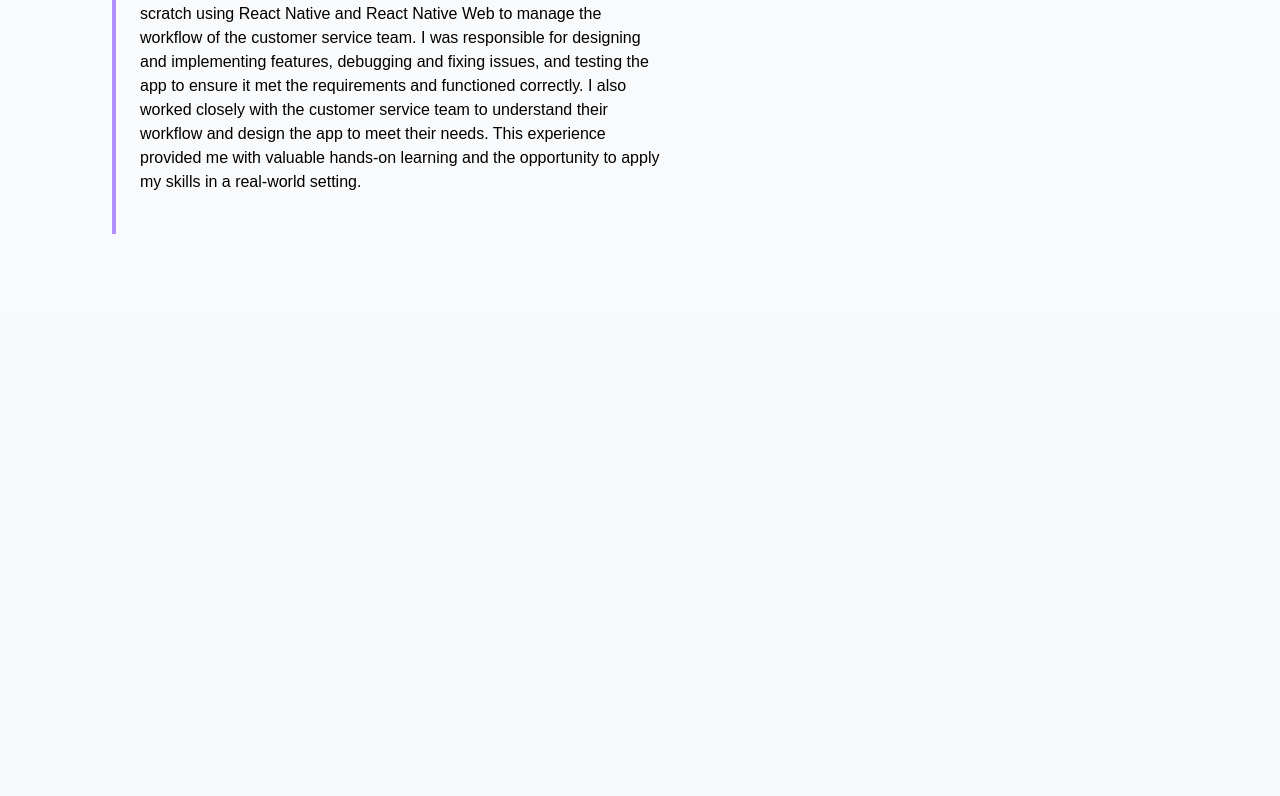
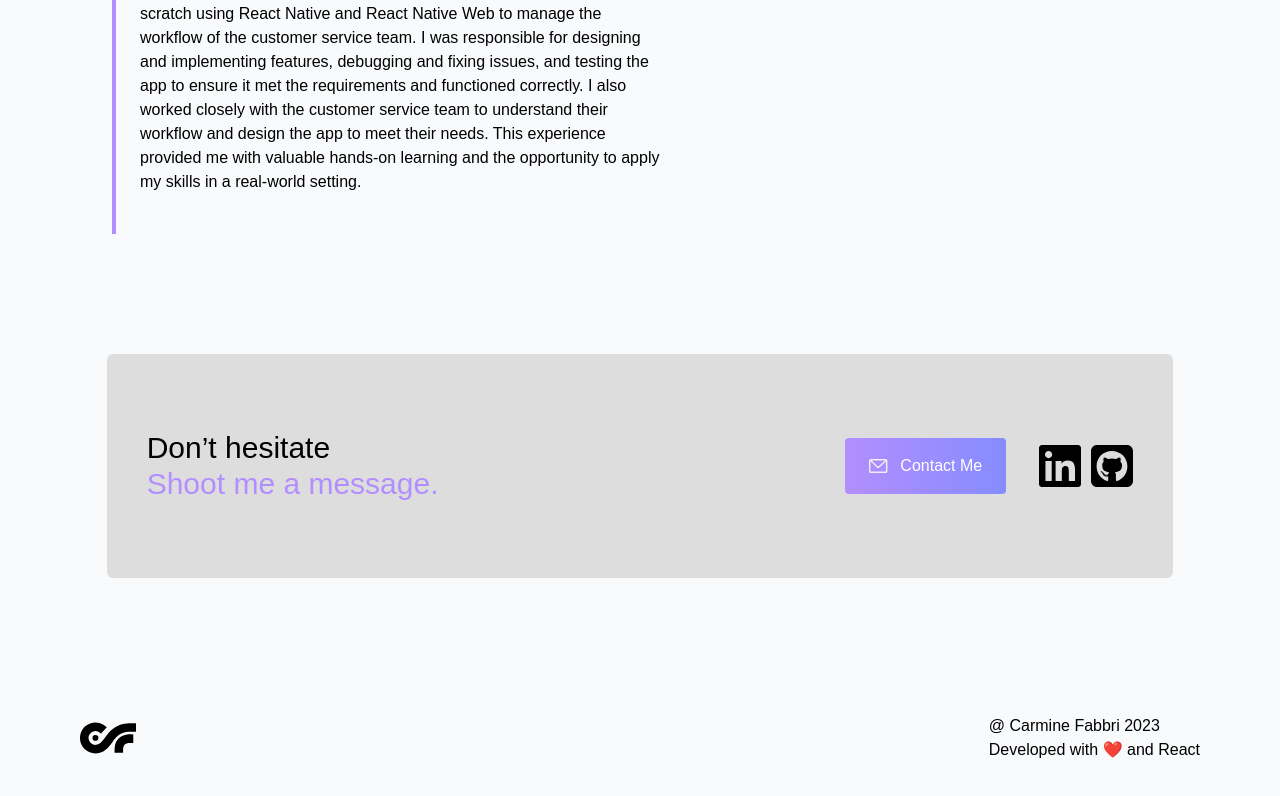
Before and after one commit to carminesh/portfolio, a React (Create React App) app: page / in a window 1280 px wide. Shown: the part 1867-2663 px from the top of the page. Before the commit the page ends 2181 px from the top, so only its background shows below. Built offline with nearby package versions, Linux system fonts and the light colour scheme.

Commit message:
change(App.tsx): added new section - Footer

```diff
--- a/src/screens/App.tsx
+++ b/src/screens/App.tsx
@@ -1,5 +1,6 @@
 import Education from '../layouts/Education';
 import Experience from '../layouts/Experience';
+import Footer from '../layouts/Footer';
 import Header from '../layouts/Header';
 import MainHero from '../layouts/MainHero';
 
@@ -10,6 +11,7 @@ const App: React.FC = () => {
             <MainHero />
             <Education />
             <Experience />
+            <Footer />
         </div>
     );
 };
```
